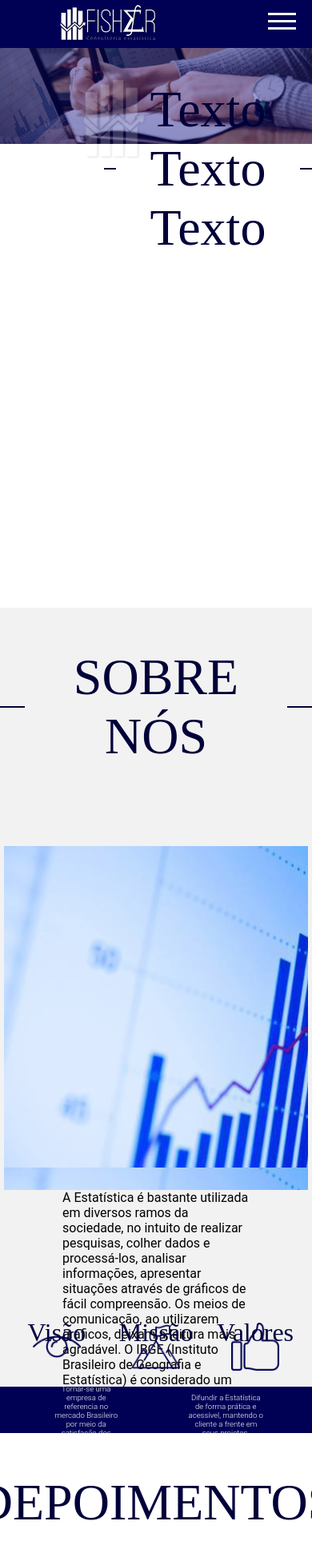
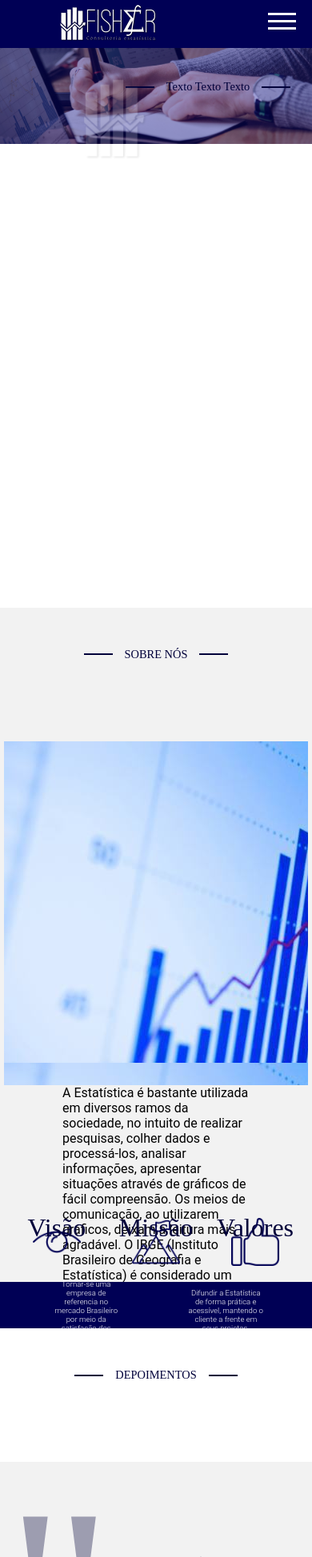
Before and after one commit to citi-onboarding/fisher, a Django app: page / in a window 390 px wide; the page is wider, and only the part inside the window is pictured. Shown: the top 1947 px of that part at 80% size. Run offline with Django 3.2, Linux system fonts and the light colour scheme; some web fonts are replaced.

Commit message:
sobre nos desktop

```diff
--- a/core/static/css/contato.css
+++ b/core/static/css/contato.css
@@ -108,7 +108,7 @@
     }
 
     h1 {
-      font-size: 4rem;
+      font-size: 0.9rem;
     }
 
     .form-contact-button {
```
